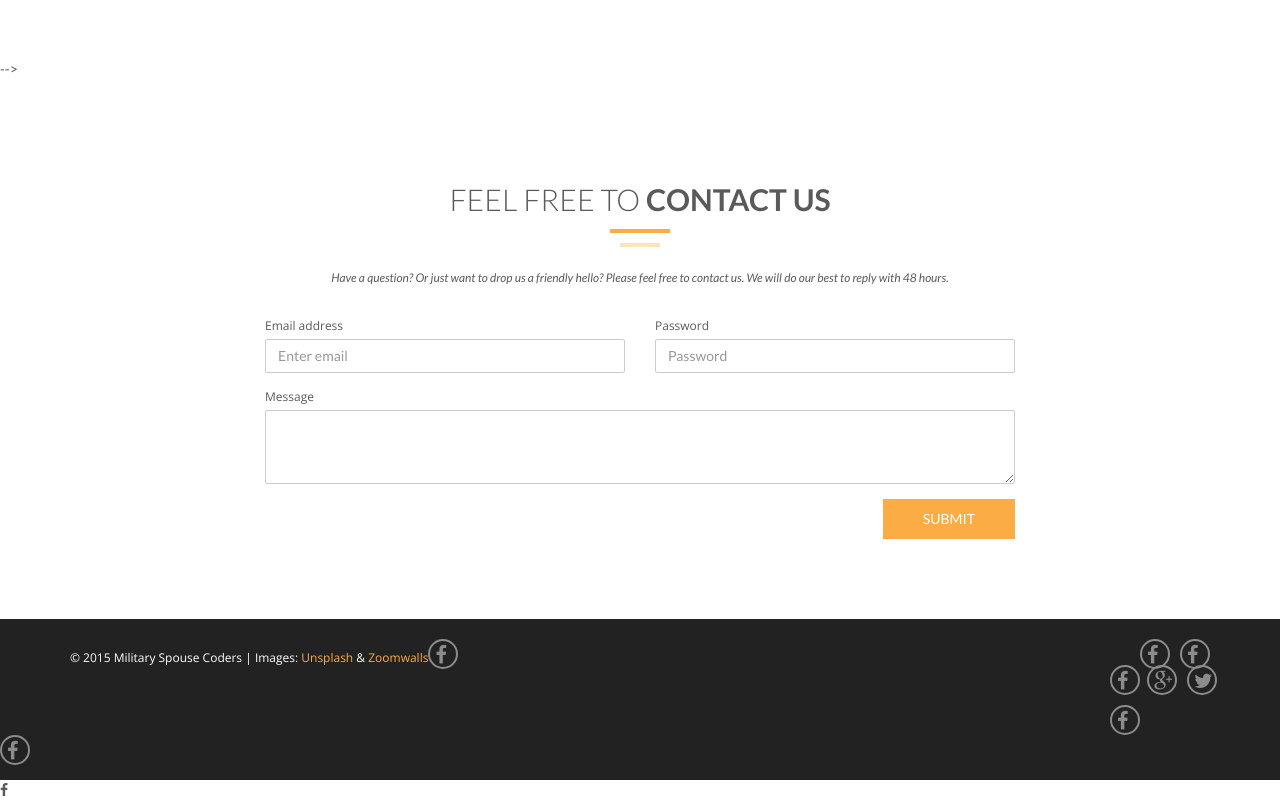
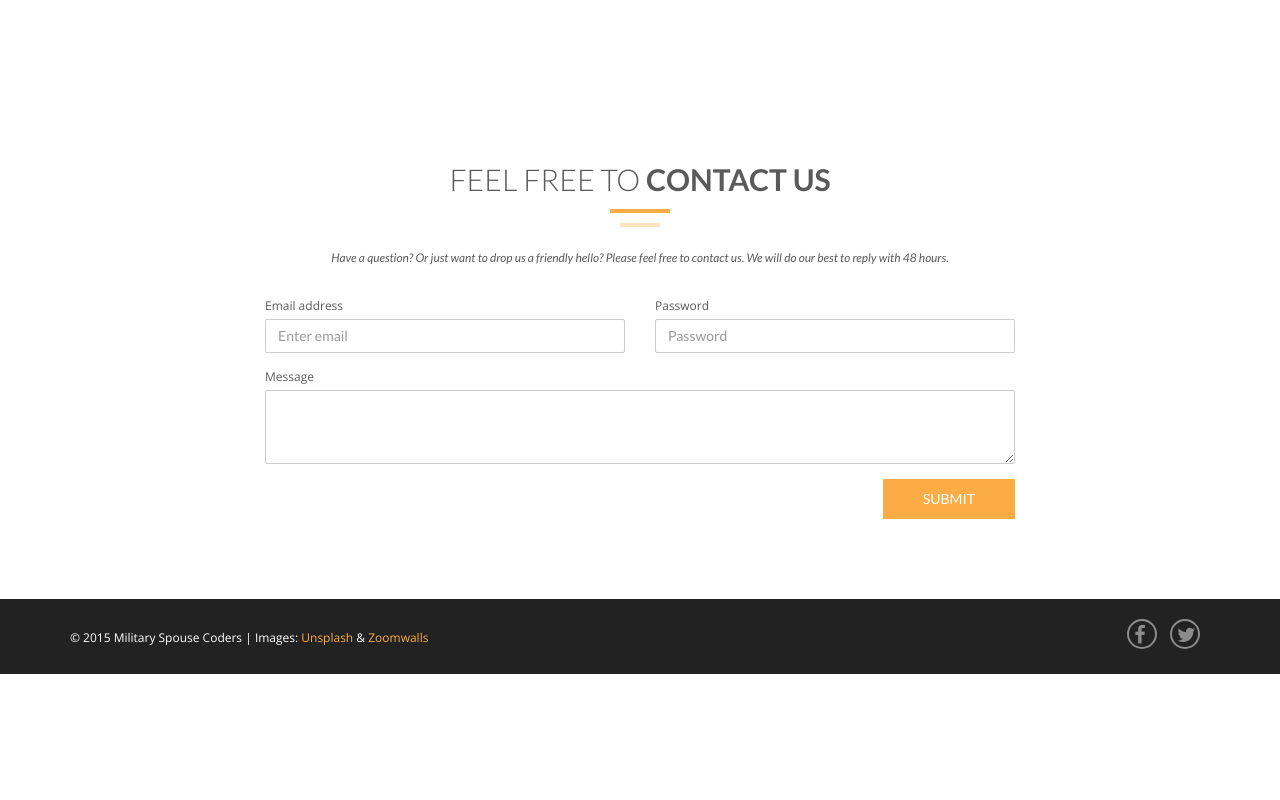
Before and after one commit to toanhtran/msc_site, a plain HTML site: page index.html in a window 1280 px wide. Shown: the part 2707-3507 px from the top of the page. After the commit the page ends 3381 px from the top, so only its background shows below. Drawn offline with nearby package versions, Linux system fonts and the light colour scheme.

Commit message:
fix social icons

```diff
--- a/index.html
+++ b/index.html
@@ -303,7 +303,7 @@
                 <div class="clearfix"></div>
                 <small><em>Here are some of the projects our military spouse community has built. If you like what you see we help connect you with them.</em></small>
             </div>
-            <div class="space"></div> -->
+            <div class="space"></div>
 <!--
             <div class="categories">
 
@@ -545,8 +545,7 @@
             </div>
             <div class="pull-right fnav">
                 <ul class="footer-social">
-                    <li><a href="#"><i class="fa fa-facebook
-                    <li><a href="#"><i class="fa fa-google-plus"></i></a></li>
+                    <li><a href="https://www.facebook.com/MilitarySpouseCoders"><i class="fa fa-facebook"></i></a></li>
                     <li><a href="https://twitter.com/MILSpouseCoders"><i class="fa fa-twitter"></i></a></li>
                 </ul>
             </div>
```
